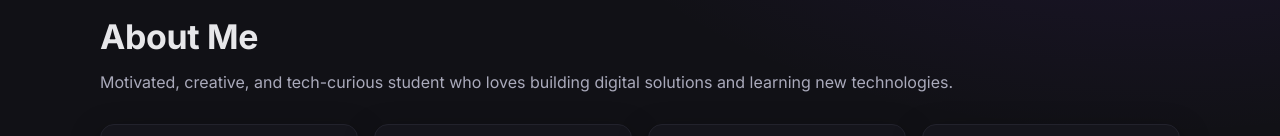
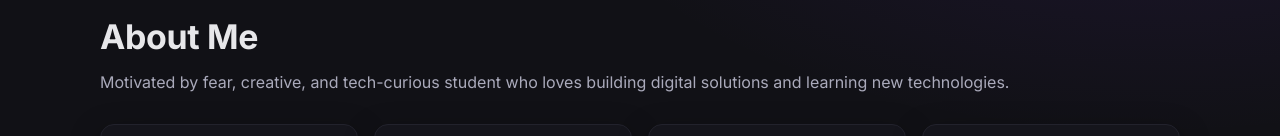
Before and after one commit to ebrahimproject6-dotcom/portfolio-test, a plain HTML site: page index.html in a window 1280 px wide. Shown: the part 644-780 px from the top of the page. Drawn offline with Linux system fonts and the light colour scheme.

Commit message:
ebro did the commit

```diff
--- a/index.html
+++ b/index.html
@@ -70,7 +70,7 @@
       <div class="container">
         <div class="section-head">
           <h2>About Me</h2>
-          <p>Motivated, creative, and tech-curious student who loves building digital solutions and learning new technologies.</p>
+          <p>Motivated by fear, creative, and tech-curious student who loves building digital solutions and learning new technologies.</p>
         </div>
         <div class="grid principles-grid">
           <article class="tile">
```
